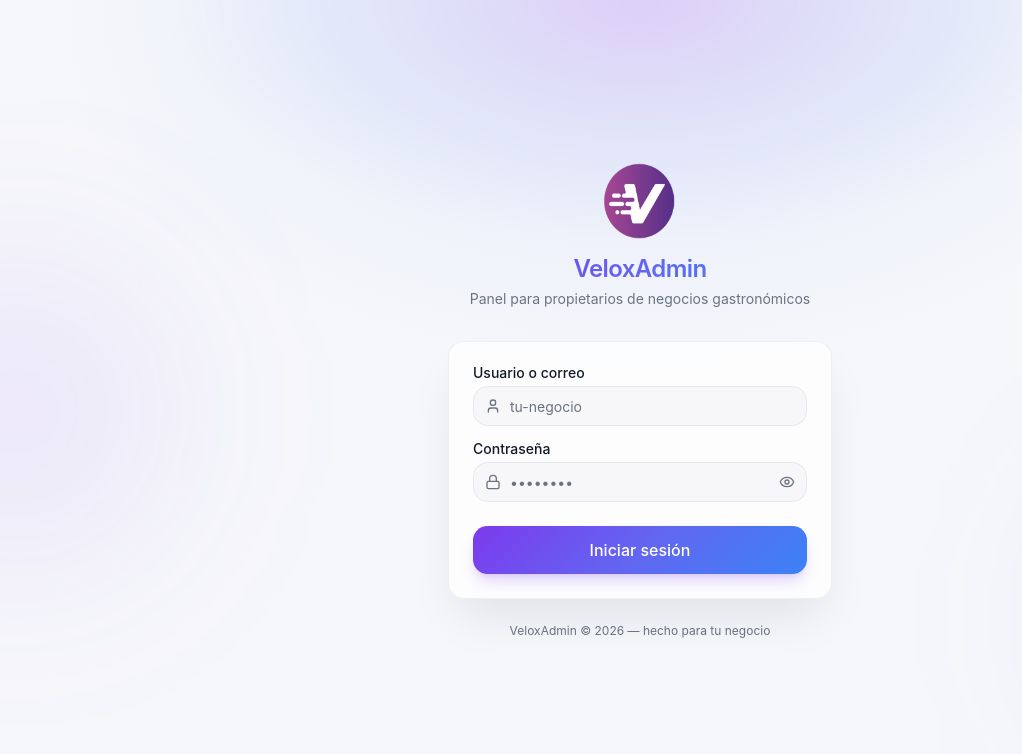
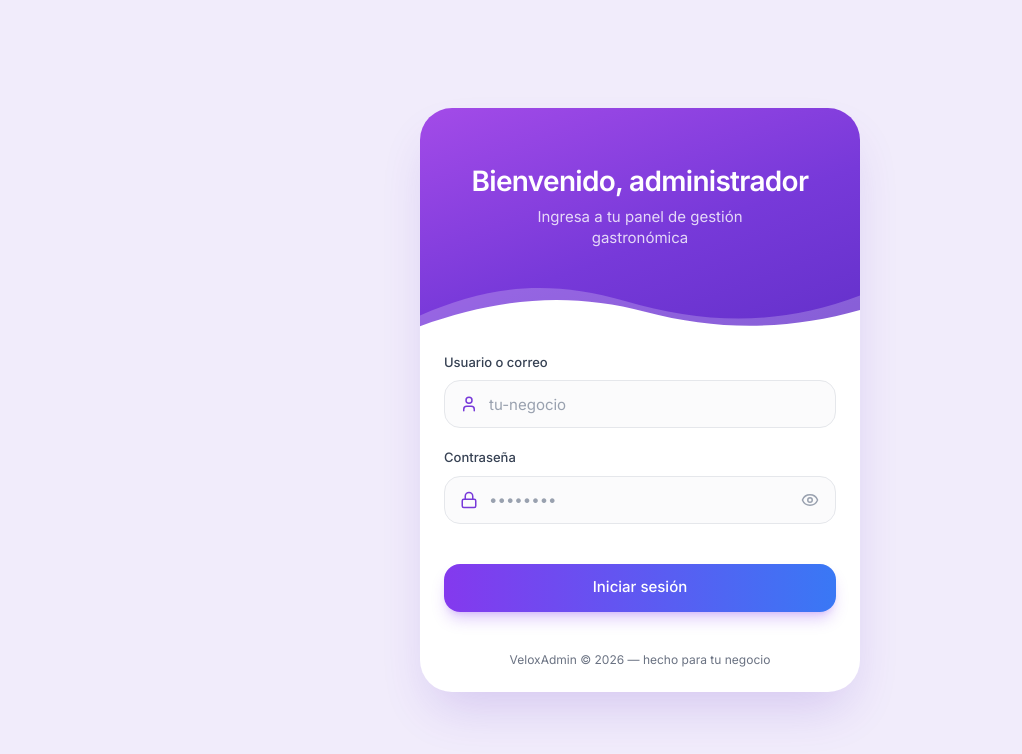
Before and after one commit to veloxappco/Velox-Control, a Next.js app: page /login in a window 1280 px wide. Shown: the top 754 px of the page, without its empty margins (0-1022 px from the left). Built offline with nearby package versions, Linux system fonts and the light colour scheme.

Commit message:
Login rediseñado: degradado morado, curva blanca, Inter, validacion y estados

```diff
--- a/app/globals.css
+++ b/app/globals.css
@@ -5,6 +5,8 @@
  * tocar el build. Debe ir antes que cualquier otra regla, incluido
  * @import "tailwindcss". */
 @import url("https://fonts.googleapis.com/css2?family=Plus+Jakarta+Sans:wght@500;600;700;800&display=swap");
+/* Inter: tipografía de la pantalla de login. */
+@import url("https://fonts.googleapis.com/css2?family=Inter:wght@400;500;600&display=swap");
 @import "tailwindcss";
 @import "tw-animate-css";
 
--- a/app/login/page.tsx
+++ b/app/login/page.tsx
@@ -2,11 +2,14 @@
 
 import { Suspense, useState, type FormEvent } from "react";
 import { useRouter, useSearchParams } from "next/navigation";
-import Image from "next/image";
 import { Eye, EyeOff, Loader2, Lock, User } from "lucide-react";
-import { Button } from "@/components/ui/button";
-import { Input } from "@/components/ui/input";
-import { Label } from "@/components/ui/label";
+import { cn } from "@/lib/utils";
+
+// Tipografía propia del login (Inter), sin tocar el resto de la app.
+const INTER = 'Inter, ui-sans-serif, -apple-system, BlinkMacSystemFont, "Segoe UI", Roboto, sans-serif';
+
+const FIELD =
+  "h-12 w-full rounded-2xl border border-gray-200 bg-gray-50/70 pl-11 text-[15px] text-gray-900 placeholder:text-gray-400 outline-none transition-all focus:border-[#7739D9] focus:bg-white focus:ring-4 focus:ring-[#7739D9]/15 disabled:opacity-60";
 
 function LoginForm() {
   const router = useRouter();
@@ -16,9 +19,21 @@ function LoginForm() {
   const [showPassword, setShowPassword] = useState(false);
   const [loading, setLoading] = useState(false);
   const [error, setError] = useState<string | null>(null);
+  const [fieldErrors, setFieldErrors] = useState<{ username?: string; password?: string }>({});
 
   async function handleSubmit(event: FormEvent) {
     event.preventDefault();
+    if (loading) return;
+
+    const errors: { username?: string; password?: string } = {};
+    if (!username.trim()) errors.username = "Ingresa tu usuario o correo.";
+    if (!password) errors.password = "Ingresa tu contraseña.";
+    setFieldErrors(errors);
+    if (errors.username || errors.password) {
+      setError(null);
+      return;
+    }
+
     setLoading(true);
     setError(null);
 
@@ -26,7 +41,7 @@ function LoginForm() {
       const res = await fetch("/api/auth/login", {
         method: "POST",
         headers: { "Content-Type": "application/json" },
-        body: JSON.stringify({ username, password }),
+        body: JSON.stringify({ username: username.trim(), password }),
       });
       const body = await res.json();
 
@@ -46,89 +61,139 @@ function LoginForm() {
   }
 
   return (
-    <main className="relative flex min-h-screen items-center justify-center overflow-hidden px-4 py-10">
-      <div
-        className="pointer-events-none absolute inset-0 -z-10"
-        style={{
-          background:
-            "radial-gradient(50% 40% at 50% 0%, rgba(124,58,237,0.14) 0%, rgba(37,99,235,0.06) 45%, transparent 75%)",
-        }}
-      />
-      <div className="pointer-events-none absolute -left-32 top-1/3 -z-10 size-72 rounded-full bg-primary/10 blur-[100px]" />
-      <div className="pointer-events-none absolute -right-24 bottom-10 -z-10 size-72 rounded-full bg-accent/10 blur-[100px]" />
+    <main
+      className="flex min-h-dvh justify-center bg-white md:items-center md:bg-[#F1ECFB] md:py-10"
+      style={{ fontFamily: INTER }}
+    >
+      <div className="flex min-h-dvh w-full max-w-[440px] flex-col bg-white md:min-h-0 md:overflow-hidden md:rounded-[32px] md:shadow-2xl md:shadow-[#6230C9]/20">
+        {/* Encabezado: degradado morado + curva blanca orgánica */}
+        <header
+          className="relative px-6 pb-24 pt-[max(env(safe-area-inset-top),3.5rem)] text-center text-white"
+          style={{ background: "linear-gradient(160deg, #A34BE8 0%, #7739D9 55%, #6230C9 100%)" }}
+        >
+          <h1 className="text-[28px] font-semibold leading-tight tracking-tight">Bienvenido, administrador</h1>
+          <p className="mx-auto mt-2 max-w-[18rem] text-[15px] leading-snug text-white/80">
+            Ingresa a tu panel de gestión gastronómica
+          </p>
 
-      <div className="w-full max-w-sm">
-        <div className="mb-8 flex flex-col items-center gap-3 text-center">
-          <Image src="/logo-velox.png" alt="Velox" width={80} height={80} priority className="size-20" />
-          <div>
-            <h1 className="text-2xl font-semibold tracking-tight text-gradient-brand">
-              VeloxAdmin
-            </h1>
-            <p className="mt-1 text-sm text-muted-foreground">
-              Panel para propietarios de negocios gastronómicos
-            </p>
-          </div>
-        </div>
+          <svg
+            aria-hidden="true"
+            viewBox="0 0 440 80"
+            preserveAspectRatio="none"
+            className="absolute inset-x-0 bottom-[-1px] h-[72px] w-full"
+          >
+            <path
+              d="M0,46 C70,12 130,6 205,30 C285,56 360,58 440,24 L440,80 L0,80 Z"
+              fill="white"
+              fillOpacity="0.22"
+            />
+            <path d="M0,58 C80,26 150,20 225,42 C300,64 370,62 440,40 L440,80 L0,80 Z" fill="white" />
+          </svg>
+        </header>
 
-        <div className="glass-panel rounded-2xl p-6 shadow-2xl shadow-slate-900/10">
-          <form onSubmit={handleSubmit} className="flex flex-col gap-4">
-            <div className="flex flex-col gap-1.5">
-              <Label htmlFor="username">Usuario o correo</Label>
+        {/* Formulario */}
+        <section className="flex flex-1 flex-col px-6 pb-[max(env(safe-area-inset-bottom),1.5rem)] pt-2">
+          <form onSubmit={handleSubmit} noValidate className="flex flex-col gap-5">
+            <div className="flex flex-col gap-2">
+              <label htmlFor="username" className="text-[13px] font-medium text-gray-700">
+                Usuario o correo
+              </label>
               <div className="relative">
-                <User className="pointer-events-none absolute left-3 top-1/2 size-4 -translate-y-1/2 text-muted-foreground" />
-                <Input
+                <User className="pointer-events-none absolute left-4 top-1/2 size-[18px] -translate-y-1/2 text-[#7739D9]" />
+                <input
                   id="username"
+                  name="username"
                   autoComplete="username"
+                  autoCapitalize="none"
+                  autoCorrect="off"
+                  spellCheck={false}
+                  inputMode="email"
+                  enterKeyHint="next"
                   placeholder="tu-negocio"
-                  className="pl-9"
                   value={username}
-                  onChange={(e) => setUsername(e.target.value)}
-                  required
+                  disabled={loading}
+                  aria-invalid={Boolean(fieldErrors.username)}
+                  aria-describedby={fieldErrors.username ? "username-error" : undefined}
+                  onChange={(e) => {
+                    setUsername(e.target.value);
+                    if (fieldErrors.username) setFieldErrors((f) => ({ ...f, username: undefined }));
+                  }}
+                  className={cn(FIELD, "pr-4", fieldErrors.username && "border-red-400 bg-red-50/40")}
                 />
               </div>
+              {fieldErrors.username && (
+                <p id="username-error" className="text-[13px] text-red-600">
+                  {fieldErrors.username}
+                </p>
+              )}
             </div>
 
-            <div className="flex flex-col gap-1.5">
-              <Label htmlFor="password">Contraseña</Label>
+            <div className="flex flex-col gap-2">
+              <label htmlFor="password" className="text-[13px] font-medium text-gray-700">
+                Contraseña
+              </label>
               <div className="relative">
-                <Lock className="pointer-events-none absolute left-3 top-1/2 size-4 -translate-y-1/2 text-muted-foreground" />
-                <Input
+                <Lock className="pointer-events-none absolute left-4 top-1/2 size-[18px] -translate-y-1/2 text-[#7739D9]" />
+                <input
                   id="password"
+                  name="password"
                   type={showPassword ? "text" : "password"}
                   autoComplete="current-password"
+                  enterKeyHint="go"
                   placeholder="••••••••"
-                  className="pl-9 pr-9"
                   value={password}
-                  onChange={(e) => setPassword(e.target.value)}
-                  required
+                  disabled={loading}
+                  aria-invalid={Boolean(fieldErrors.password)}
+                  aria-describedby={fieldErrors.password ? "password-error" : undefined}
+                  onChange={(e) => {
+                    setPassword(e.target.value);
+                    if (fieldErrors.password) setFieldErrors((f) => ({ ...f, password: undefined }));
+                  }}
+                  className={cn(FIELD, "pr-12", fieldErrors.password && "border-red-400 bg-red-50/40")}
                 />
                 <button
                   type="button"
                   onClick={() => setShowPassword((v) => !v)}
                   aria-label={showPassword ? "Ocultar contraseña" : "Mostrar contraseña"}
-                  className="absolute right-3 top-1/2 -translate-y-1/2 text-muted-foreground outline-none transition-colors hover:text-foreground focus-visible:text-foreground"
+                  aria-pressed={showPassword}
+                  className="absolute right-1 top-1/2 flex size-11 -translate-y-1/2 items-center justify-center rounded-full text-gray-400 outline-none transition-colors hover:text-gray-700 focus-visible:ring-4 focus-visible:ring-[#7739D9]/15"
                 >
-                  {showPassword ? <EyeOff className="size-4" /> : <Eye className="size-4" />}
+                  {showPassword ? <EyeOff className="size-[18px]" /> : <Eye className="size-[18px]" />}
                 </button>
               </div>
+              {fieldErrors.password && (
+                <p id="password-error" className="text-[13px] text-red-600">
+                  {fieldErrors.password}
+                </p>
+              )}
             </div>
 
-            {error && (
-              <p className="rounded-lg border border-destructive/20 bg-destructive/10 px-3 py-2 text-sm text-destructive">
-                {error}
-              </p>
-            )}
+            <div aria-live="polite">
+              {error && (
+                <p
+                  role="alert"
+                  className="rounded-2xl border border-red-200 bg-red-50 px-4 py-3 text-[13px] leading-snug text-red-700"
+                >
+                  {error}
+                </p>
+              )}
+            </div>
 
-            <Button type="submit" size="lg" disabled={loading} className="mt-2 w-full">
+            <button
+              type="submit"
+              disabled={loading}
+              className="flex h-12 w-full items-center justify-center gap-2 rounded-2xl text-[15px] font-medium text-white shadow-lg shadow-[#8439EE]/25 outline-none transition-all hover:shadow-xl hover:shadow-[#8439EE]/30 hover:brightness-105 focus-visible:ring-4 focus-visible:ring-[#7739D9]/30 active:scale-[0.985] disabled:cursor-not-allowed disabled:opacity-60 disabled:shadow-none"
+              style={{ background: "linear-gradient(90deg, #8439EE 0%, #3978F5 100%)" }}
+            >
               {loading && <Loader2 className="size-4 animate-spin" />}
-              Iniciar sesión
-            </Button>
+              {loading ? "Ingresando…" : "Iniciar sesión"}
+            </button>
           </form>
-        </div>
 
-        <p className="mt-6 text-center text-xs text-muted-foreground">
-          VeloxAdmin © {new Date().getFullYear()} — hecho para tu negocio
-        </p>
+          <p className="mt-auto pt-10 text-center text-xs text-gray-500">
+            VeloxAdmin © {new Date().getFullYear()} — hecho para tu negocio
+          </p>
+        </section>
       </div>
     </main>
   );
```
